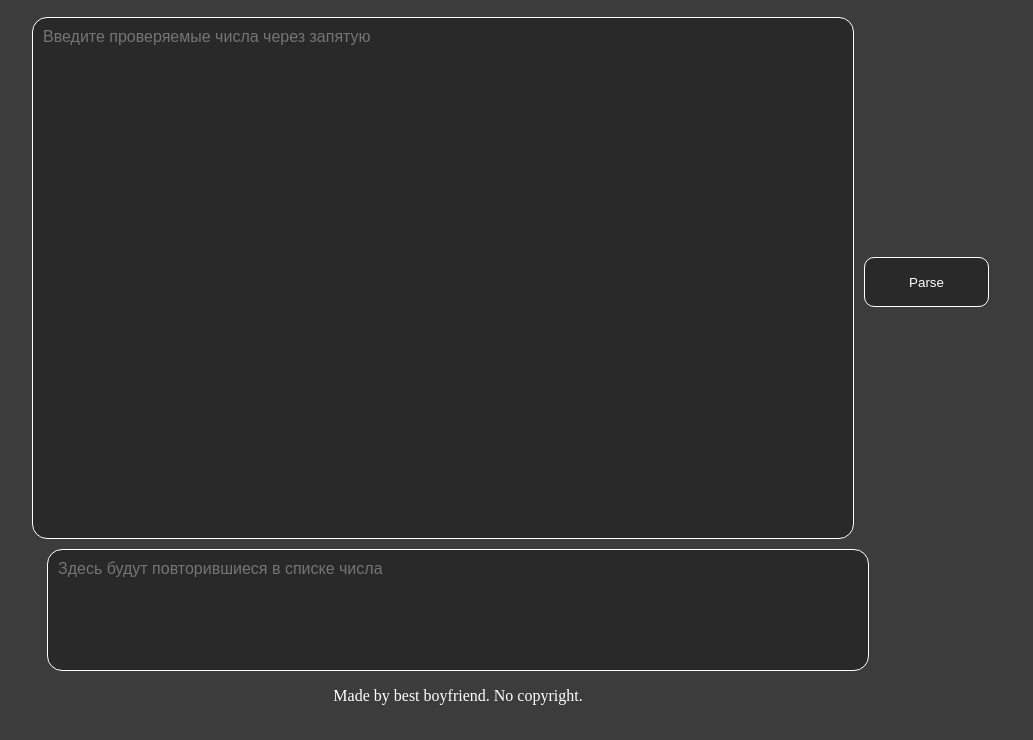
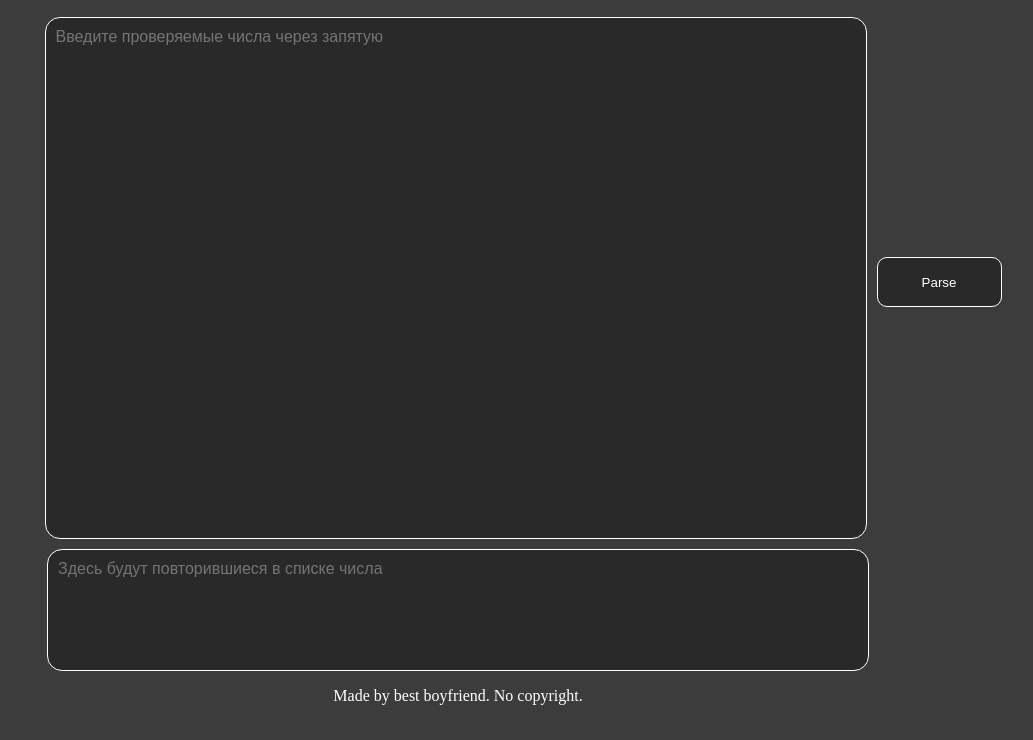
Before and after one commit to Hydra715/CustomParser, a plain HTML site: page index.html in a window 1280 px wide. Shown: the part 60-800 px from the top of the page, without its empty margins (182-1215 px from the left). Drawn offline with Linux system fonts and the light colour scheme.

Commit message:
Some minor fixes

```diff
--- a/style.css
+++ b/style.css
@@ -64,15 +64,17 @@ footer {
 }
 
 .center{
-	margin: 0px 0px 0px 95px;
+	margin: 0px 0px 0px 120px;
 	display: flex;
 	flex-wrap: nowrap;
-	justify-content:center;
+	justify-content:
+	center;
 }
 
 .output{
 	height:100px;
 	width:800px;
+	overflow:hidden;
 	background-color: #282928;
 	color: #fff;
 	padding: 10px;
@@ -83,10 +85,11 @@ footer {
 	font-weight: 300;
 }
 
-.outputText{
+.outputText {
 	display:flex;
 	justify-content:center;
 }
+
 ::-webkit-scrollbar {
 width: 10px;
 height: 10px;
```
